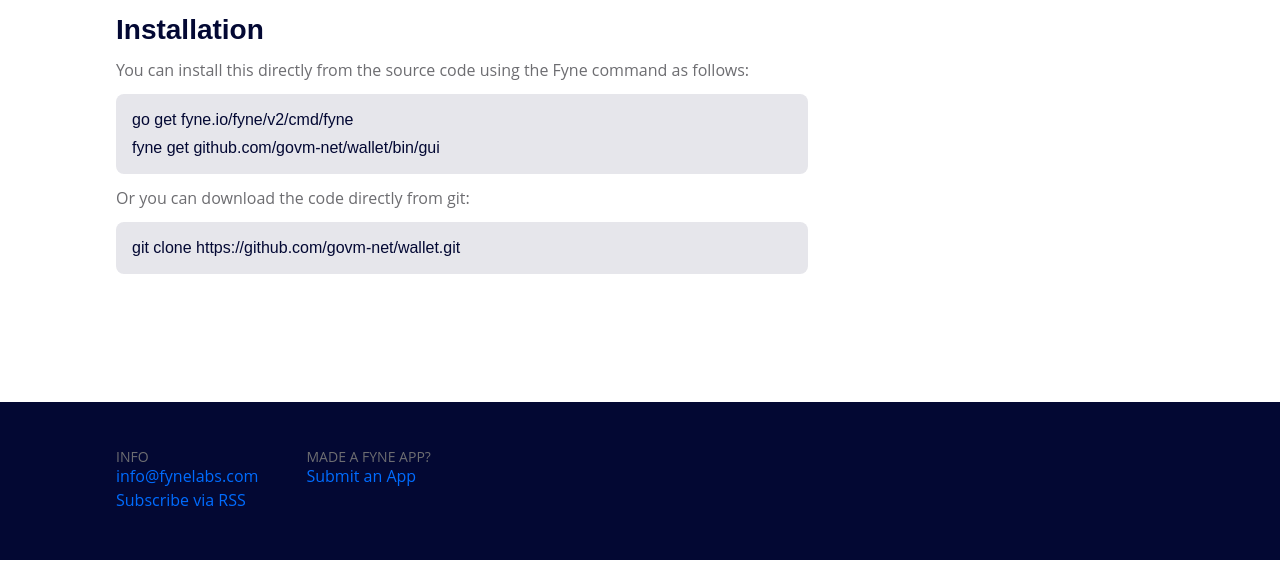
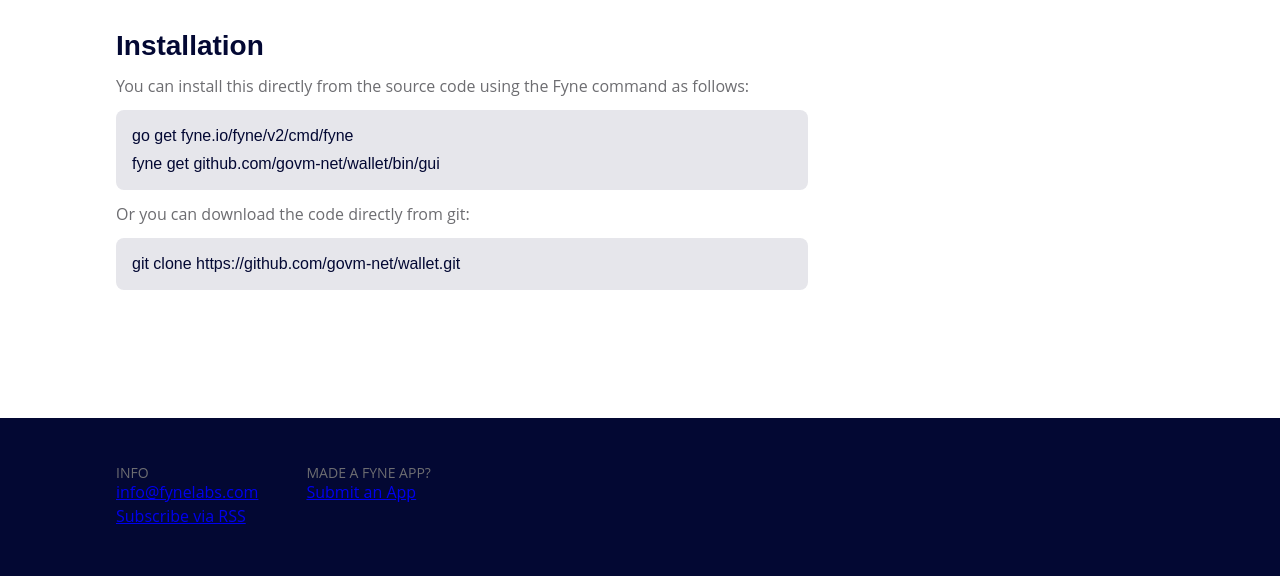
Before and after one commit to fyne-io/apps.fyne.io, a Jekyll site: the page built from _apps/net.govm.md, in a window 1280 px wide. Shown: the part 864-1440 px from the top of the page. Built offline with Jekyll 4.4.1, drawn with Linux system fonts in a browser that asks for light colours.

Commit message:
Design review feedback

```diff
--- a/assets/css/fyne-apps.webflow.css
+++ b/assets/css/fyne-apps.webflow.css
@@ -1,4 +1,4 @@
-a {
+/ {
   color: #006cff;
   font-weight: 400;
   text-decoration: none;
@@ -899,6 +899,7 @@
   border-width: 1px;
   border-color: #dbdbe5;
   border-radius: 8px;
+  margin-bottom: 16px;
 }
 
 .div-block-4 {
```
